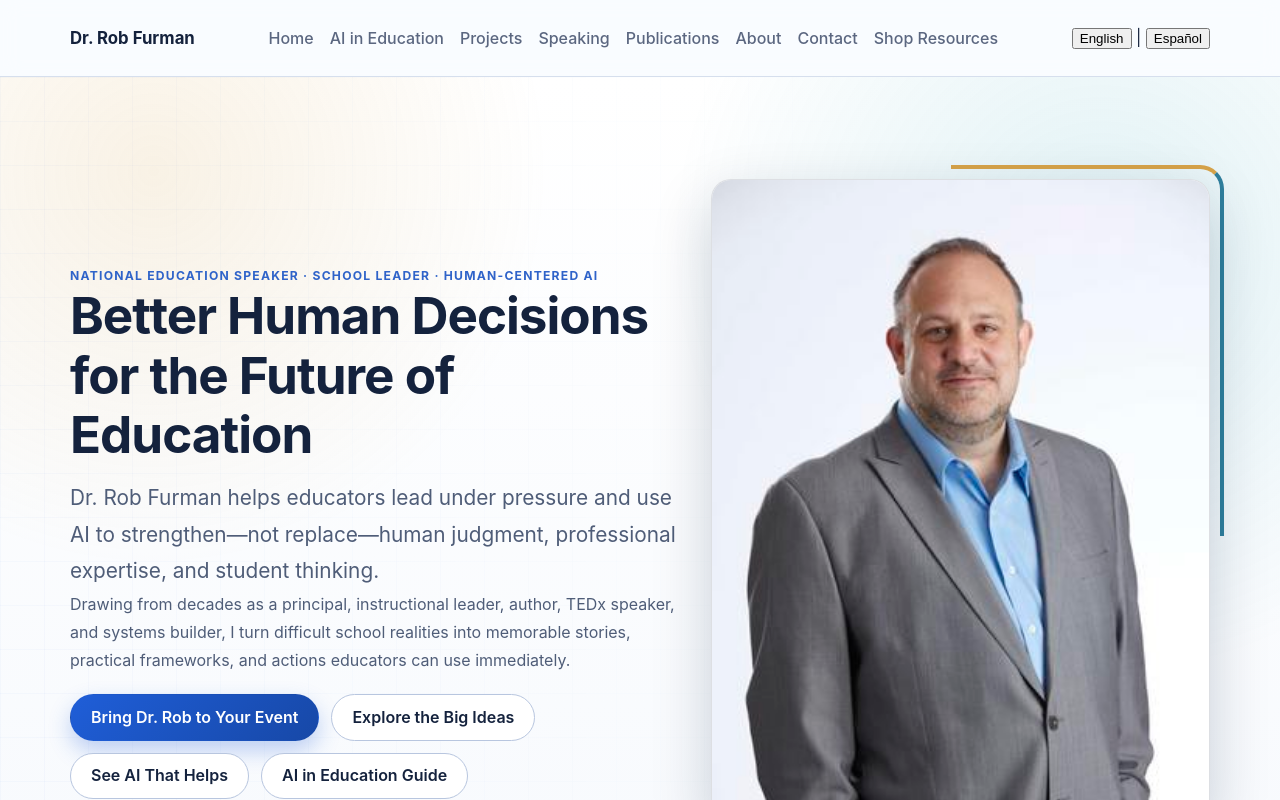
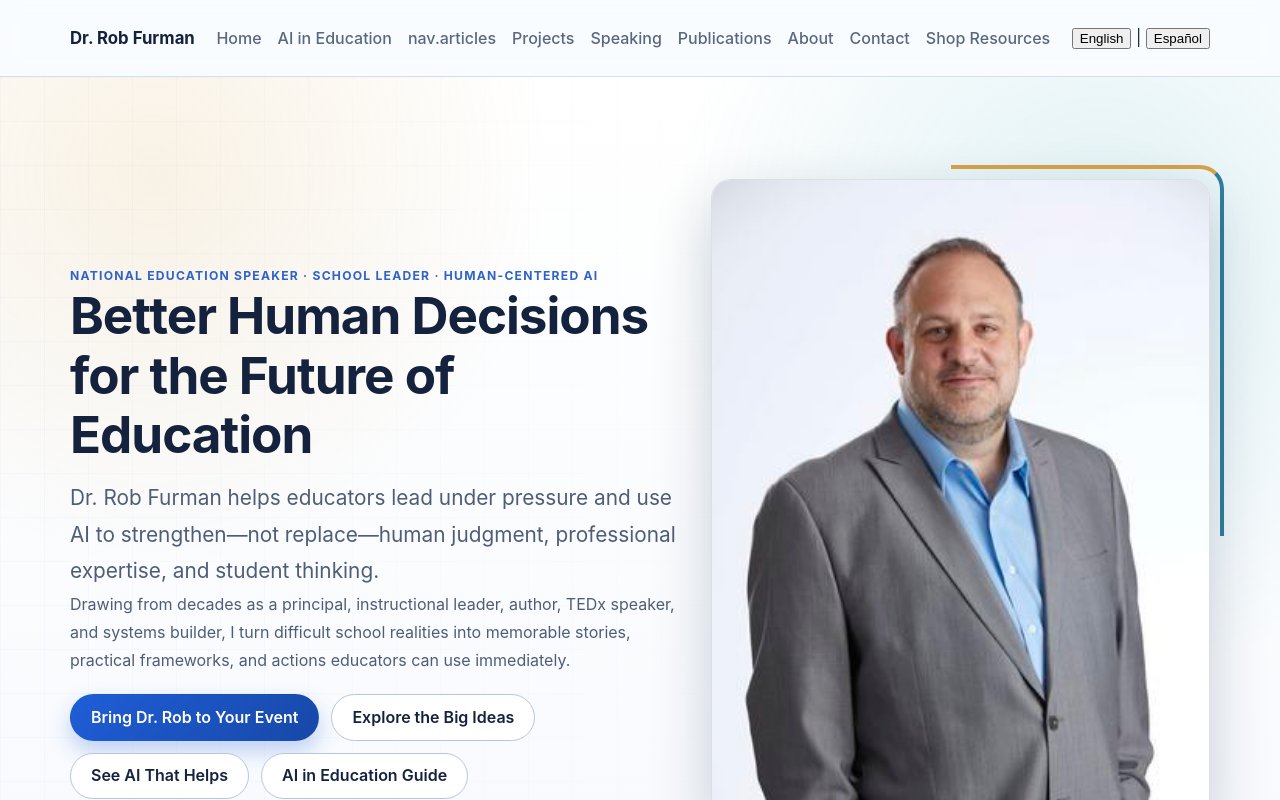
Before and after one commit to DrRobF/rob-furman-portfolio, a Next.js app: page / in a window 1280 px wide. Shown: the top 800 px of the page. Built offline with nearby package versions, Linux system fonts and the light colour scheme.

Commit message:
Connect Articles to app/components/Header.js

```diff
--- a/app/components/Header.js
+++ b/app/components/Header.js
@@ -7,6 +7,7 @@ import { LanguageSwitcher } from './LanguageSwitcher';
 const navItems = [
   ['nav.home', '/'],
   ['nav.ai', '/ai-in-education'],
+  ['nav.articles', '/articles'],
   ['nav.projects', '/projects'],
   ['nav.speaking', '/speaking'],
   ['nav.publications', '/publications'],
```
